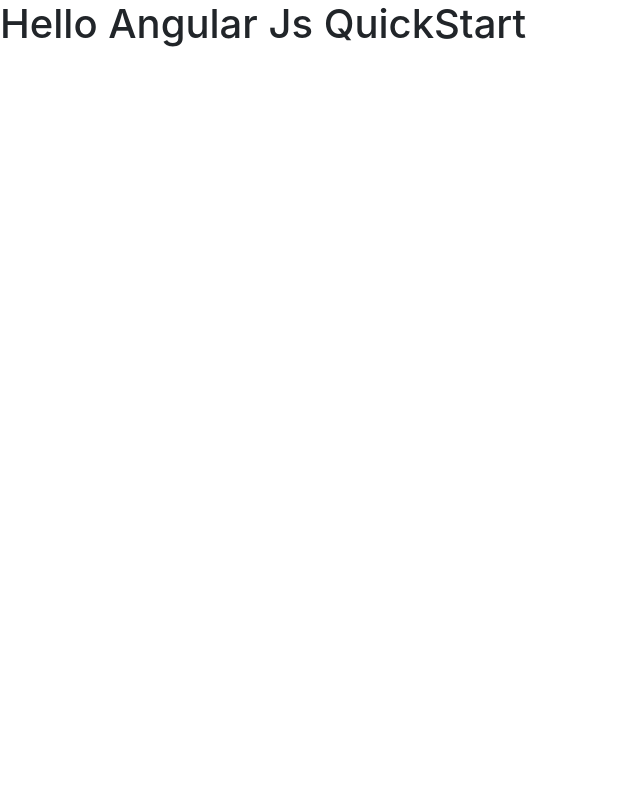
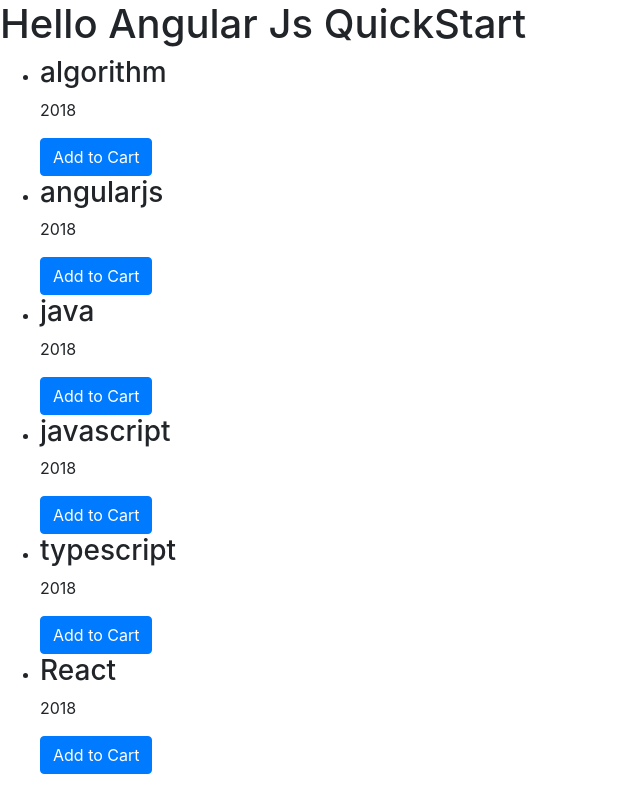
Before and after one commit to moshiurse/angularjs-quickstart, a plain HTML site: page index.html in a window 1280 px wide. Shown: the whole page, without its empty margins (0-640 px from the left). Drawn offline with nearby package versions, Linux system fonts and the light colour scheme.

Commit message:
added loop functionality

```diff
--- a/app.js
+++ b/app.js
@@ -6,3 +6,42 @@
         title: 'Hello Angular Js QuickStart'
     }
 });
+
+app.controller('BookListCtrl', function ($scope) {
+    $scope.books = [
+        {
+            "id": "1",
+            "name": "algorithm",
+            "year": "2018"
+          },
+          {
+            "id": "2",
+            "name": "angularjs",
+            "year": "2018"
+          },
+          {
+            "id": "3",
+            "name": "java",
+            "year": "2018"
+          },
+          {
+            "id": "4",
+            "name": "javascript",
+            "year": "2018"
+          },
+          {
+            "id": "5",
+            "name": "typescript",
+            "year": "2018"
+          }
+          ,{
+            "id": "6",
+            "name": "React",
+            "year": "2018"
+          }
+    ]
+
+    $scope.addToCart = function (book) {
+        console.log(book.id);
+    }
+})
--- a/index.html
+++ b/index.html
@@ -14,6 +14,16 @@
 
 <div ng-app="appname" ng-controller="Headerctrl">
     <h1>{{appDetails.title}}</h1>
+
+    <div ng-controller="BookListCtrl">
+        <ul>
+            <li ng-repeat="book in books">
+                <h3>{{book.name}}</h3>
+                <p>{{book.year}}</p>
+                <button class="btn btn-primary" ng-click="addToCart(book)">Add to Cart</button>
+            </li>
+        </ul>
+    </div>
 </div>
 
 
```
